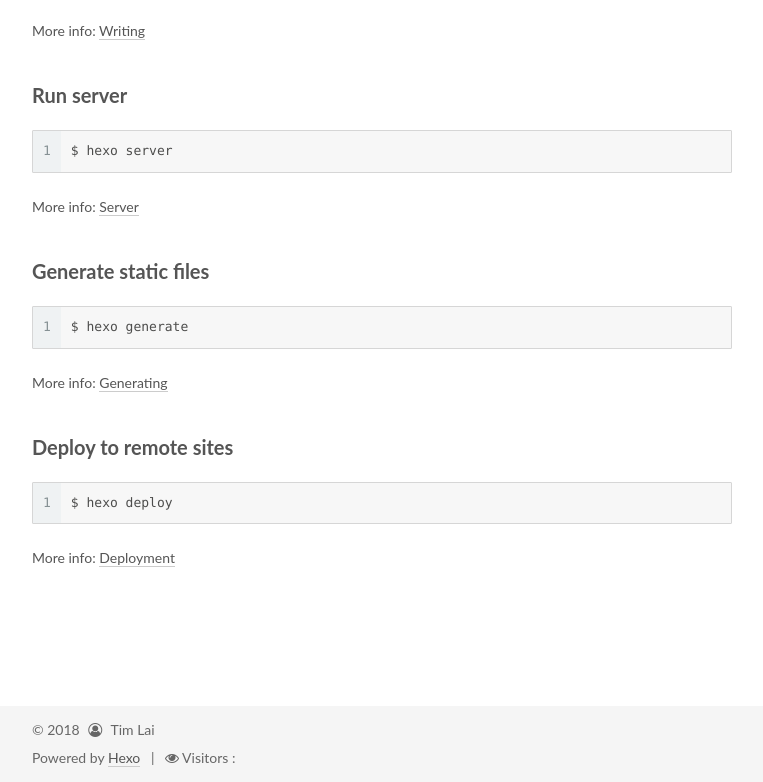
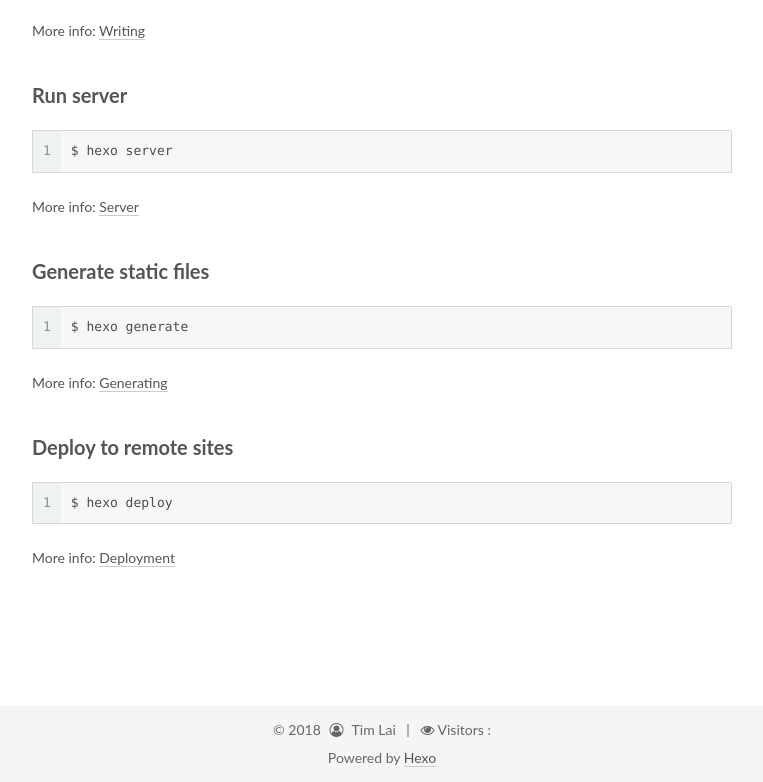
Before and after one commit to YutaiLai/yutailai.github.io, a plain HTML site: page 2018/01/18/hello-world/index.html in a window 1280 px wide. Shown: the part 3154-3936 px from the top of the page, without its empty margins (98-861 px from the left). Drawn offline with Linux system fonts and the light colour scheme; some packages are replaced by stand-ins of ours; a script that the page names is missing.

Commit message:
Site updated: 2018-01-31 18:07:10

```diff
--- a/2018/01/18/hello-world/index.html
+++ b/2018/01/18/hello-world/index.html
@@ -765,17 +765,24 @@
     <footer id="footer" class="footer">
       <div class="footer-inner">
         <script async src="https://dn-lbstatics.qbox.me/busuanzi/2.3/busuanzi.pure.mini.js"></script>
-<div class="copyright">&copy; <span itemprop="copyrightYear">2018</span>
+<div class="copyright" style="text-align: center;">&copy; <span itemprop="copyrightYear">2018</span>
   <span class="with-love">
     <i class="fa fa-user-circle-o"></i>
   </span>
   <span class="author" itemprop="copyrightHolder">Tim Lai</span>
 
+<span class="post-meta-divider">|</span>
+<div class="powered-by">
+<i class="fa fa-eye"></i><span id="busuanzi_container_site_uv">
+  Visitors : <span id="busuanzi_value_site_uv"></span>
+</span>
+</div>
+
 
 </div>
 
 
-  <div class="powered-by">Powered by <a class="theme-link" target="_blank" href="https://hexo.io">Hexo</a></div>
+  <div class="copyright" style="text-align: center;">Powered by <a class="theme-link" target="_blank" href="https://hexo.io">Hexo</a></div>
 
 
 
@@ -784,12 +791,7 @@
 
 
 
-<span class="post-meta-divider">|</span>
-<div class="powered-by">
-<i class="fa fa-eye"></i><span id="busuanzi_container_site_uv">
-  Visitors : <span id="busuanzi_value_site_uv"></span>
-</span>
-</div>
+
 
 
 
--- a/css/main.css
+++ b/css/main.css
@@ -1822,7 +1822,7 @@ pre .javascript .function {
   width: 4px;
   height: 4px;
   border-radius: 50%;
-  background: #336650;
+  background: #ff03e8;
 }
 .links-of-blogroll {
   font-size: 13px;
```
Also changed, not shown: about/index.html (+10 -8 lines), archives/2018/01/index.html (+10 -8 lines), archives/2018/index.html (+10 -8 lines), archives/index.html (+10 -8 lines), categories/foo/bar/index.html (+10 -8 lines), categories/foo/index.html (+10 -8 lines), categories/index.html (+10 -8 lines), index.html (+10 -8 lines), tags/index.html (+10 -8 lines).
